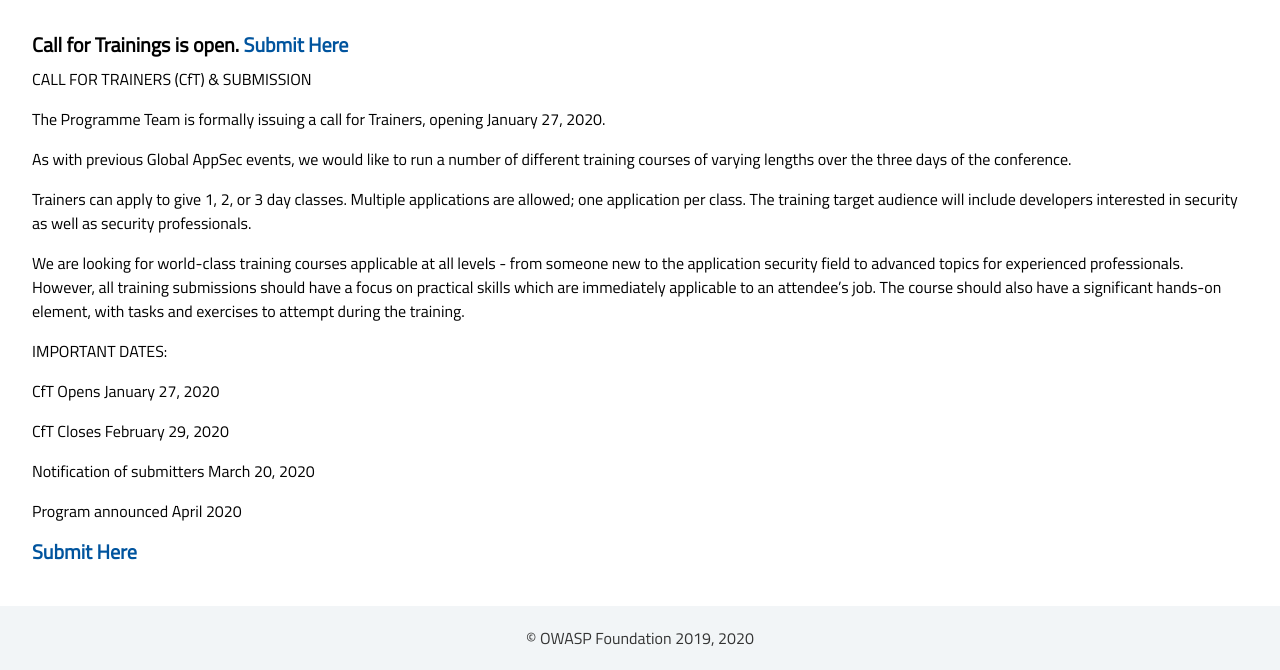
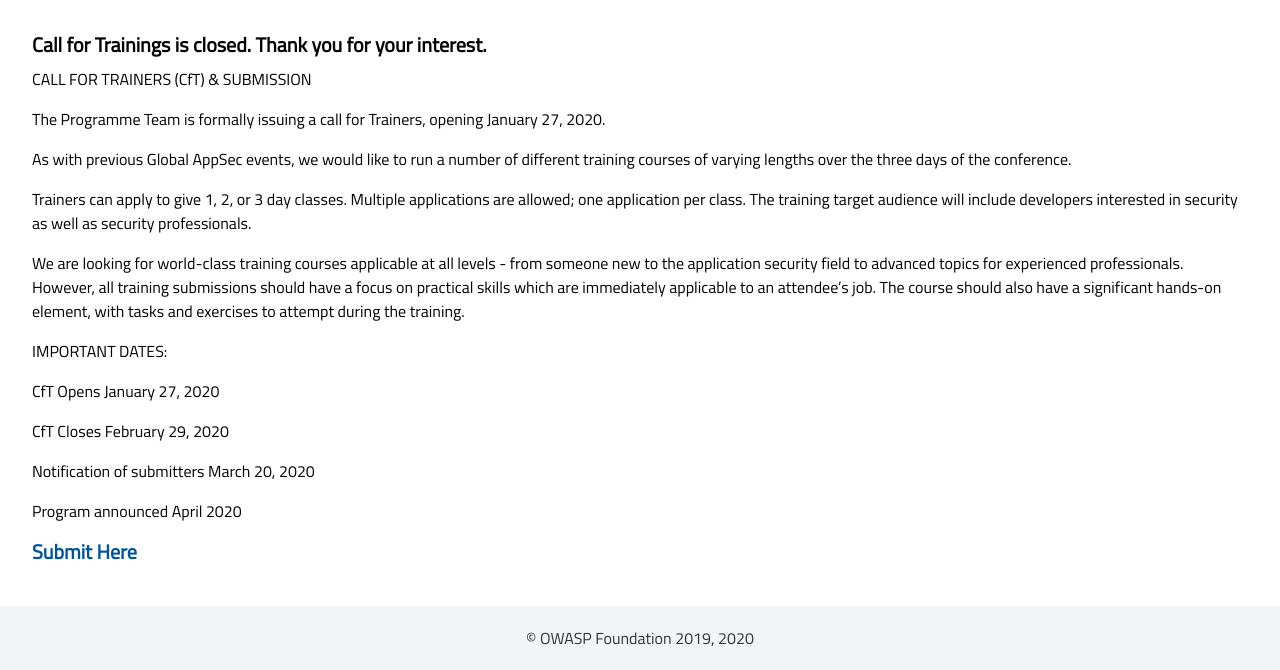
Before and after one commit to globalsea/globalsea.github.io, a Jekyll site: the page built from program/call-for-trainings.md, in a window 1280 px wide. Shown: the part 338-1008 px from the top of the page. Built offline with Jekyll 4.4.1, drawn with Linux system fonts in a browser that asks for light colours; some web fonts are replaced.

Commit message:
Update call-for-trainings.md

```diff
--- a/program/call-for-trainings.md
+++ b/program/call-for-trainings.md
@@ -3,7 +3,7 @@
 ---
 
 
-<h3><strong>Call for Trainings is open. <a href="https://owasp.submittable.com/submit/157929/global-appsec-dublin-2020-cft" target="_blank">Submit Here</a></strong></h3>
+<h3><strong>Call for Trainings is closed.  Thank you for your interest.</strong></h3>
 
 
 <b>CALL FOR TRAINERS (CfT) & SUBMISSION  </b>
```
